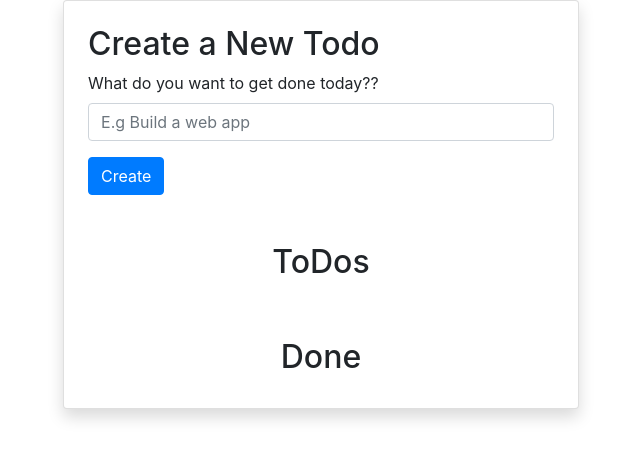
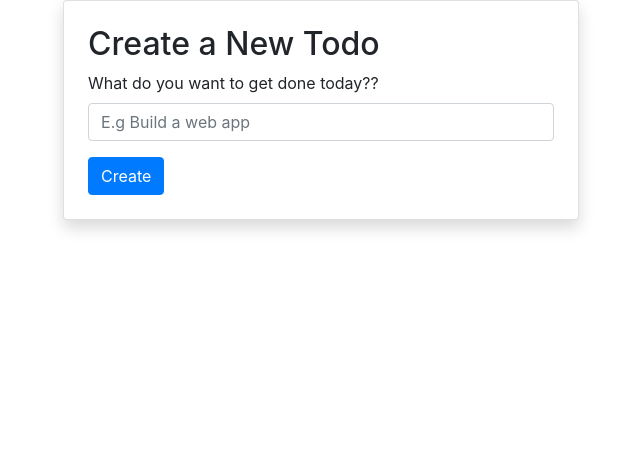
Before and after one commit to emedee/todo-List-with-vuejs, a Vue app: page / in a window 1280 px wide. Shown: the top 458 px of the page, without its empty margins (319-959 px from the left). Built offline with nearby package versions, Linux system fonts and the light colour scheme.

Commit message:
'commit'

```diff
--- a/src/components/Todo.vue
+++ b/src/components/Todo.vue
@@ -13,27 +13,28 @@
                                         <input type="text" v-model="myList.input" class="form-control" placeholder="E.g Build a web app" />
                                     </div>
                                     <button type="button" v-if="display" v-on:click="update()" class="btn btn-secondary">Update</button>
-                                    <button v-else type="button" v-on:click="addTodos()" class="btn btn-primary">Create</button>
+                                    <button  v-else type="button" v-on:click="addTodos()" class="btn btn-primary">Create</button>
                                 </form>
                             </div>
                         </div>
                     </div>
                     <div class="row">
-                        <div class="col-md-12 mt-5">
-                            <center><h2>ToDos</h2></center>
+                        <div class="col-md-12 mt-5" v-if="toggle">
+                            <center><h2>Things to be done</h2></center>
                             <ul class="list-group">
                                 <li v-for="(todo, index) in todos" :key="index" class="list-group-item">
-                                    <p>{{ index + 1 }}- <span @click="strikeThrough(index)" class="myHov" >{{ todo }}</span>
+                                    <p>{{ index + 1 }}- <span @click="completedTasks(index)" class="myHov" >{{ todo }}</span>
                                     <span @click="deleteTodos(index)"><button type="button" class="close" aria-label="Close"><span aria-hidden="true">&times;</span></button></span>
                                     <span class="mys mr-2" @click="editTodos(todo)">Edit</span></p>
                                 </li>
                             </ul>
+                            <center><p><strong>Click on a task after completion</strong></p></center>
                         </div>
-                        <div class="col-md-12 mt-5">
-                            <center><h2>Done</h2></center>
+                        <div class="col-md-12 mt-5" v-if="secondToggle">
+                            <center><h2>Completed Tasks</h2></center>
                             <ul class="list-group">
                                 <li v-for="(complete, i) in completed" :key="i" class="list-group-item">
-                                    <p>{{ i + 1 }}- <span @click="strikeThrough(i)" class="myHov" >{{ complete }}</span></p>
+                                    <p>{{ i + 1 }}- <span class="myHov" >{{ complete }}</span></p>
                                 </li>
                             </ul>
                         </div>
@@ -55,6 +56,8 @@ export default {
 
                 completed: [],
                 display: false,
+                toggle: false,
+                secondToggle: false,
                 todoToUpdate: null,
                 editField: null,
 
@@ -69,6 +72,7 @@ export default {
                         text: 'Please insert a to-do',
                     })
                 }else{
+                    this.toggle = true
                     this.todos.push(this.myList.input);
                     this.myList.input = "";
                 }
@@ -92,7 +96,8 @@ export default {
                 this.todos[this.todoToUpdate] = this.myList.input;
                 this.myList.input = "";
             },
-            strikeThrough(i){
+            completedTasks(i){
+                this.secondToggle = true;
                 console.log(this.todos[i])
                 this.completed.push(this.todos[i]);
                 this.todos.splice(i, 1)
```
